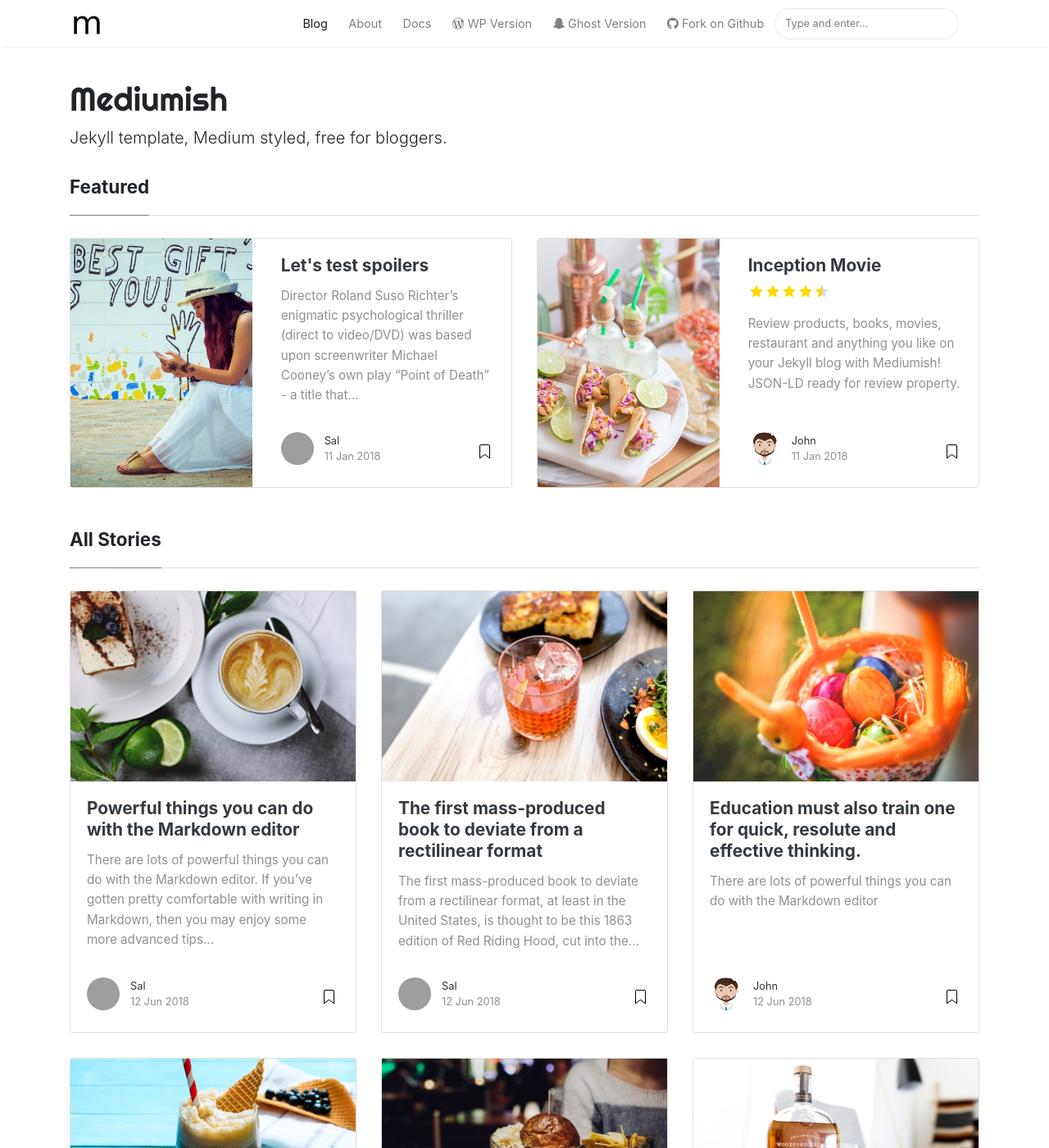
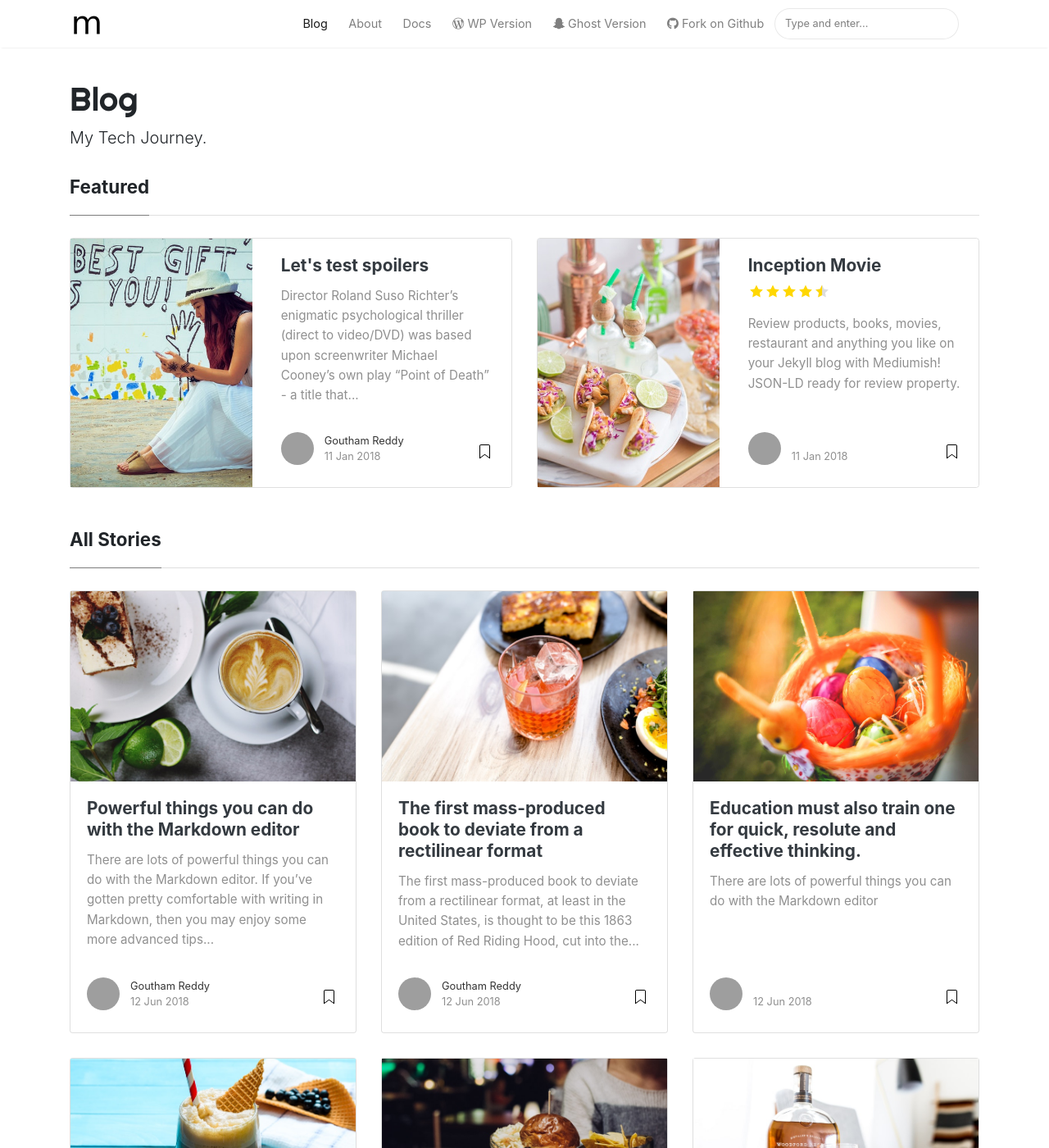
Before and after one commit to zeus512/blog, a Jekyll site: the page built from index.html, in a window 1280 px wide and 1400 px high. Shown: the whole window at 82% size. Built offline with Jekyll 4.4.1, drawn with Linux system fonts in a browser that asks for light colours; nearby versions of some CDN libraries; the list of posts is cut into pages by our own code; some of the changed text lies outside the part shown; grey boxes are pictures that could not be loaded.

Commit message:
Update Config

```diff
--- a/_config.yml
+++ b/_config.yml
@@ -1,10 +1,10 @@
 # Site
-name: "Mediumish"
-title: "Mediumish"
-description: "Jekyll template, Medium styled, free for bloggers."
+name: "Blog"
+title: "Goutham Reddy's Blog"
+description: "My Tech Journey."
 logo: 'assets/images/logo.png'
 favicon: 'assets/images/logo.png'
-baseurl: /mediumish-theme-jekyll
+baseurl: ""
 google_analytics: 'UA-46278016-1'
 disqus: 'demowebsite'
 mailchimp-list: 'https://wowthemes.us11.list-manage.com/subscribe/post?u=8aeb20a530e124561927d3bd8&amp;id=8c3d2d214b'
@@ -14,22 +14,13 @@ permalink: /:title/
 # Authors
 authors:
   sal:
-    name: Sal
-    display_name: Sal
+    name: Goutham Reddy
+    display_name: Goutham Reddy
     gravatar: e56154546cf4be74e393c62d1ae9f9d4
-    email: wowthemesnet@gmail.com
-    web: https://www.wowthemes.net
-    twitter: https://twitter.com/wowthemesnet
-    description: "Author of Mediumish, a Bootstrap Medium styled template available for WordPress, HTML, Ghost and Jekyll. You are currently previewing Jekyll template demo."
-  john:
-    name: John
-    display_name: John
-    avatar: 'assets/images/avatar.png'
-    gravatar: b1cc14991db7a456fcd761680bbc8f81
-    email: wowthemesnet@gmail.com
-    web: https://www.wowthemes.net
-    twitter: https://twitter.com/wowthemesnet
-    description: "This is the author box. Write a short description of the author here. You are currently previewing Mediumish demo, a Jekyll template compatible with Github pages."
+    email: contact@gouthamreddy.com
+    web: https://gouthamreddy.com
+    twitter: https://twitter.com/iamgouthamreddy
+    description: "Todo"
 
 # Plugins
 plugins:
@@ -67,6 +58,6 @@ adsense-data-ad-client: "ca-pub-3412143450191416"
 adsense-data-ad-slot: "1363087678"
 
 # Lazy Images ("enabled" or "disabled")
-lazyimages: "disabled"
+lazyimages: "enabled"
 
 exclude: [changelog.md, LICENSE.txt, README.md, Gemfile, Gemfile.lock]
```
